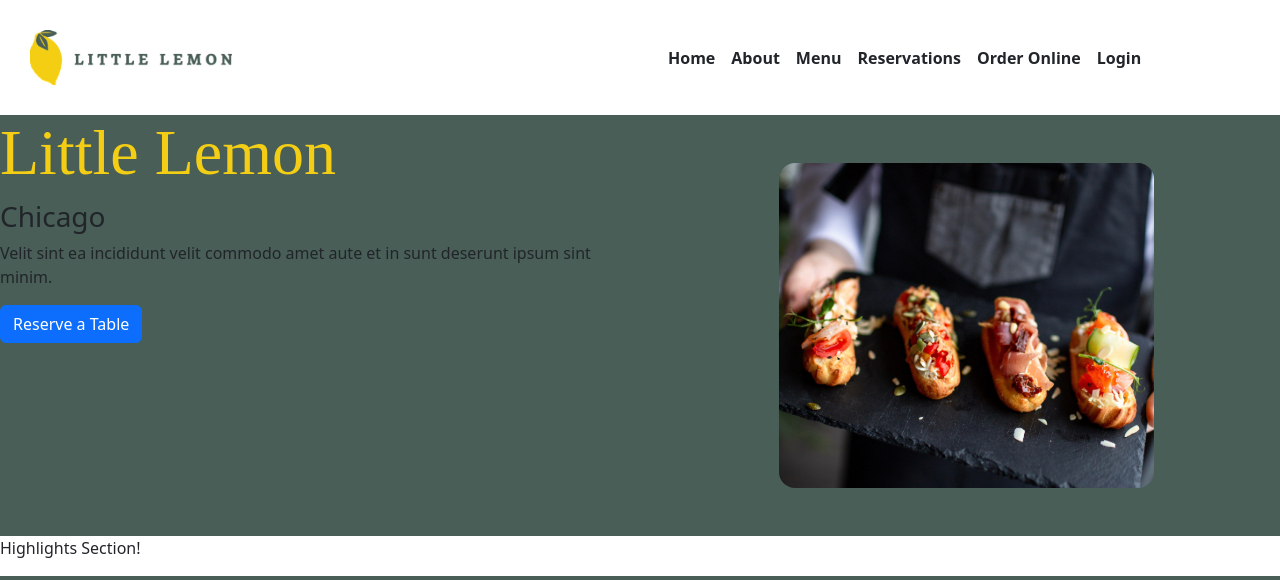
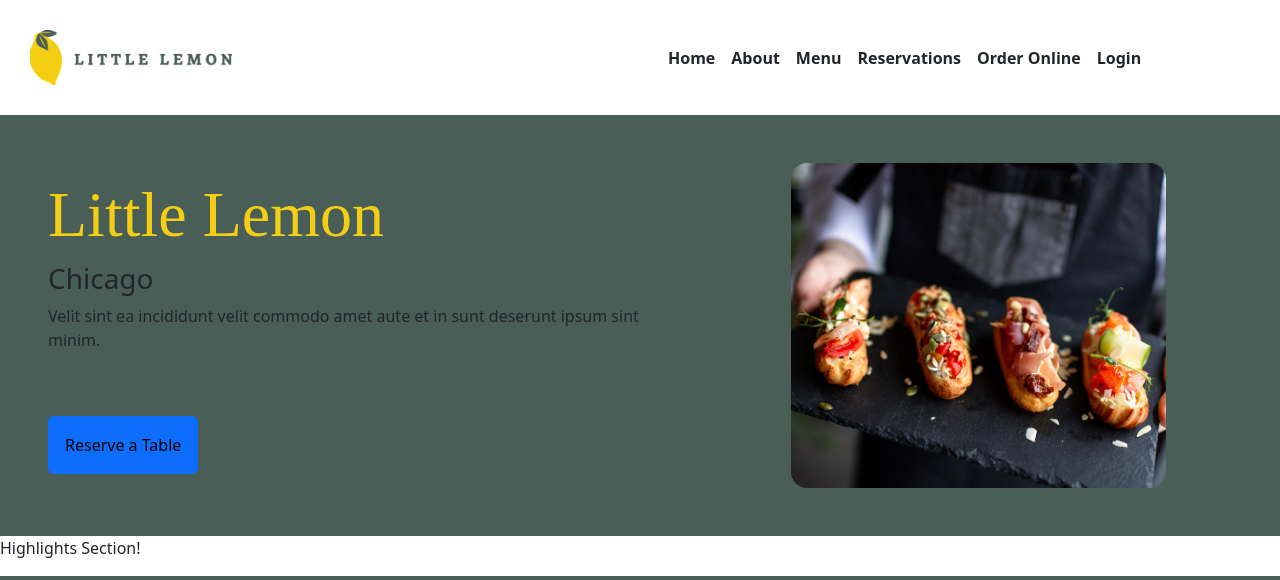
Before and after one commit to kenh21/capstone-project, a React (Create React App) app: page / in a window 1280 px wide. Shown: the top 580 px of the page. Built offline with nearby package versions, Linux system fonts and the light colour scheme; the HTML template or start-up script is replaced by a standard one.

Commit message:
Fix behavior of menu button
fixed the behavior of the menu button to be closer
to left side of the screen

```diff
--- a/src/components/Hero.js
+++ b/src/components/Hero.js
@@ -7,11 +7,14 @@
     return (
     <Container fluid>
     <Row>
-        <Col>
+        <Col className="d-flex-column
+        justify-content-center
+        align-content-center
+        ms-5">
         <h1 className="hero-section-h1-text">Little Lemon</h1>
         <h3>Chicago</h3>
         <p>Velit sint ea incididunt velit commodo amet aute et in sunt deserunt ipsum sint minim.</p>
-        <Button>
+        <Button href='#' type="submit" className="mt-5 p-3">
             Reserve a Table
         </Button>
         </Col>
@@ -19,7 +22,7 @@
             <Image src='/Images/hero-image.jpg' alt='hero-image' className="
             m-5
             rounded-4
-            " />
+            "/>
         </Col>
     </Row>
     </Container>
--- a/src/components/Menu.js
+++ b/src/components/Menu.js
@@ -17,7 +17,7 @@
    <>
    <Button
    onClick={handleShow}
-   className='d-lg-none d-flex pe-4 justify-content-end btn-color'>
+   className='d-lg-none d-flex pe-4 ms-auto justify-content-end btn-color'>
     <Image src='/Images/menu-1.jpg' />
    </Button>
     <Offcanvas
```
